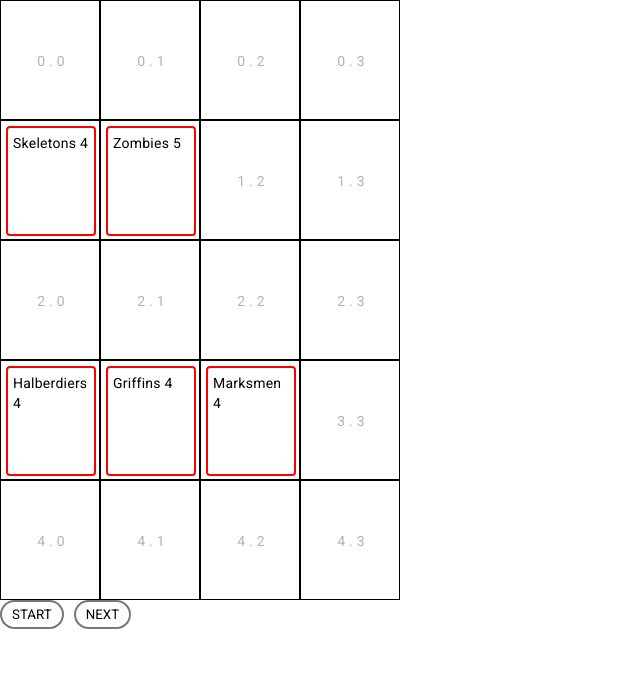
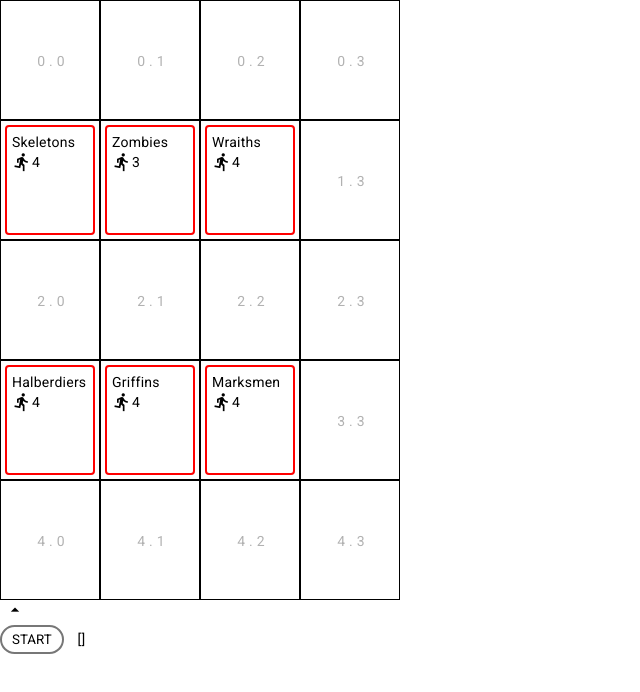
Before and after one commit to zedero/homm3-battle-ai, an Angular app: page / in a window 1280 px wide. Shown: the top 692 px of the page, without its empty margins (0-640 px from the left). Built offline with nearby package versions, Linux system fonts and the light colour scheme.

Commit message:
add icons

```diff
--- a/src/app/app.module.ts
+++ b/src/app/app.module.ts
@@ -26,6 +26,7 @@ import { BattleBoardComponent } from './components/battle-board/battle-board.com
 import { CardComponent } from './components/card/card.component';
 import { LineComponent } from './components/line/line.component';
 import {CdkDrag} from "@angular/cdk/drag-drop";
+import {DefaultIfNullPipe} from "./services/defaultIfNull";
 
 @NgModule({
   declarations: [
@@ -58,6 +59,7 @@ import {CdkDrag} from "@angular/cdk/drag-drop";
         MatTooltipModule,
         MatIconModule,
         CdkDrag,
+        DefaultIfNullPipe,
     ],
   providers: [],
   bootstrap: [AppComponent]
--- a/src/app/components/battle-board/battle-board.component.html
+++ b/src/app/components/battle-board/battle-board.component.html
@@ -23,7 +23,11 @@
       <ng-container *ngIf="isCardPresent(row, cell)">
         <app-card
           [card]="getCard(row, cell)"
+          [highlighted]="highlightedUnits$ | async | defaultIfNull: []"
+          [state]="state$ | async | defaultIfNull: 'IDLE'"
           (move)="moveCard($event)"
+          (useCard)="useCard($event)"
+          (deleteCard)="removeCardFromGame($event)"
         ></app-card>
       </ng-container>
     </div>
@@ -34,5 +38,13 @@
   ></app-line>
 </div>
 
-<button (click)="state.transition('START')">START</button>
-<button (click)="nextMove()">NEXT</button>
+<button
+  *ngIf="state$.value === 'IDLE'"
+  (click)="state.transition('START')"
+>START</button>
+<button
+  *ngIf="state$.value !== 'IDLE'"
+  (click)="nextMove()"
+>NEXT</button>
+
+{{highlightedUnits$ | async | json}}
--- a/src/app/components/battle-board/battle-board.component.ts
+++ b/src/app/components/battle-board/battle-board.component.ts
@@ -25,6 +25,7 @@ export type GameState = {
 })
 export class BattleBoardComponent  implements OnInit {
   public state$: BehaviorSubject<string>;
+  public highlightedUnits$: BehaviorSubject<string[]> = new BehaviorSubject<string[]>([]);
   public state: StateService;
 
 
@@ -34,8 +35,8 @@ export class BattleBoardComponent  implements OnInit {
   }
 
   moveLine: Line = {
-    source:  {x: 0, y: 0},
-    target:  {x: 0, y: 0},
+    source:  {x: -1, y: -1},
+    target:  {x: -1, y: -1},
   }
 
   turnState: GameState = {
@@ -71,7 +72,7 @@ export class BattleBoardComponent  implements OnInit {
     }
   },{
     tier: TIER.BRONZE,
-    initiative: 5,
+    initiative: 3,
     name: 'Zombies',
     type: TYPE.MELEE,
     canTeleport: false,
@@ -79,6 +80,17 @@ export class BattleBoardComponent  implements OnInit {
     position: {
       row: 1,
       cell: 1
+    }
+  },{
+    tier: TIER.BRONZE,
+    initiative: 4,
+    name: 'Wraiths',
+    type: TYPE.MELEE,
+    canTeleport: false,
+    isEnemy: true,
+    position: {
+      row: 1,
+      cell: 2
     }
   },{
     tier: TIER.BRONZE,
@@ -136,10 +148,20 @@ export class BattleBoardComponent  implements OnInit {
     );
 
     this.state$.subscribe((state) => {
+      if (state === 'IDLE') {
+        this.highlightedUnits$.next([]);
+      }
+      if (state === 'PLAYER.END') {
+        this.state.transition('NEXT_UNIT')
+      }
+      if (state === 'ROUND_END') {
+        console.log('@@ END OF THE ROUND, ASK FOR AN OTHER ROUND')
+        this.state.transition('IDLE');
+      }
       if (state === 'START') {
         this.startBattle();
       }
-      if (state === 'BATTLE') {
+      if (state === 'NEXT_UNIT') {
         this.nextMove();
       }
     });
@@ -178,12 +200,18 @@ export class BattleBoardComponent  implements OnInit {
   }
 
   public moveCard(movedCard: MoveCard) {
+    // console.log('! MOVE', movedCard.card.name, movedCard.position.row, movedCard.position.cell)
     const card = this.placedCards.find(card => card.name === movedCard.card.name);
     if (!card) {
       return;
     }
     card.position.row = movedCard.position.row;
     card.position.cell = movedCard.position.cell;
+  }
+
+  public useCard(useCard: Card) {
+    this.removeCardFromQueue(useCard);
+    this.state.transition('PLAYER.END');
   }
 
 
@@ -195,8 +223,7 @@ export class BattleBoardComponent  implements OnInit {
       isPlayerTurn: true,
       cardQueue: battleCards
     }
-    // this.test(battleCards);
-    this.state.transition('BATTLE');
+    this.state.transition('NEXT_UNIT');
   }
 
   getNextHighestInitiative(cards: Card[]) {
@@ -204,10 +231,20 @@ export class BattleBoardComponent  implements OnInit {
     return Array.from(initiatives).sort().reverse()[0];
   }
 
+  removeCardFromQueue = (cardToRemove: Card) => {
+    console.log('@@', cardToRemove.name)
+    this.turnState.cardQueue = this.turnState.cardQueue.filter((card: Card) => card.name !== cardToRemove.name);
+  }
 
   nextMove() {
+    this.highlightedUnits$.next([]);
+
+    this.moveLine = {
+      source:  {x: -1, y: -1},
+      target:  {x: -1, y: -1},
+    };
     if (this.turnState.cardQueue.length === 0) {
-      console.log('Game Over');
+      this.state.transition('ROUND_END');
       return
     }
 
@@ -215,6 +252,23 @@ export class BattleBoardComponent  implements OnInit {
     const removeCardFromQueue = (cardToRemove: Card) => {
       console.log('@@', cardToRemove.name)
       this.turnState.cardQueue = this.turnState.cardQueue.filter((card: Card) => card.name !== cardToRemove.name);
+    }
+
+    const moveEnemyCard = (card: Card) => {
+      removeCardFromQueue(card);
+      const row = Math.floor(Math.random() * 4)
+      const cell = Math.floor(Math.random() * 4)
+      this.moveLine = {
+        source: {x: card.position.cell, y: card.position.row},
+        target: {x: cell, y: row},
+      }
+      this.moveCard({
+        card,
+        position: {
+          row,
+          cell
+        }
+      })
     }
 
 
@@ -225,10 +279,14 @@ export class BattleBoardComponent  implements OnInit {
     if (this.turnState.isPlayerTurn && !!possibleCards.filter((card: Card) => {
       return !card.isEnemy
     }).length) {
-      this.state.transition('PLAYER');
-      removeCardFromQueue(possibleCards.filter((card: Card) => {
+      this.state.transition('PLAYER.TURN');
+      // removeCardFromQueue(possibleCards.filter((card: Card) => {
+      //   return !card.isEnemy
+      // })[0]);
+      const possibleUnits = possibleCards.filter((card: Card) => {
         return !card.isEnemy
-      })[0]);
+      });
+      this.highlightedUnits$.next(possibleUnits ? possibleUnits.map((unit) => unit.name) : [])
     } else if (!!possibleCards.filter((card: Card) => {
       return card.isEnemy
     }).length) {
@@ -236,16 +294,16 @@ export class BattleBoardComponent  implements OnInit {
         return card.isEnemy
       })[0]
       this.state.transition('ENEMY');
-      removeCardFromQueue(card);
-      this.moveLine = {
-        source: {x: card.position.cell, y: card.position.row},
-        target: {x: Math.floor(Math.random() * 4), y: Math.floor(Math.random() * 4)},
-      }
+      moveEnemyCard(card);
     } else {
-      this.state.transition('PLAYER');
+      this.state.transition('PLAYER.TURN');
       removeCardFromQueue(possibleCards.filter((card: Card) => {
         return !card.isEnemy
       })[0]);
+      const possibleUnits = possibleCards.filter((card: Card) => {
+        return !card.isEnemy
+      });
+      this.highlightedUnits$.next(possibleUnits ? possibleUnits.map((unit) => unit.name) : [])
     }
 
     this.turnState.isPlayerTurn = !this.turnState.isPlayerTurn;
@@ -275,17 +333,7 @@ export class BattleBoardComponent  implements OnInit {
   }
 
 
-  test(battleCards: any) {
-    const source = battleCards.find((unit: any) => !unit.isEnemy);
-    const target = battleCards.find((unit: any) => unit.isEnemy);
-    if (!source || !target) {
-      return;
-    }
-    this.moveLine = {
-      source: {x: source.position.cell, y: source.position.row},
-      target: {x: target.position.cell, y: target.position.row},
-    }
-  }
+
 
   removeCardFromGame = (cardToRemove: Card) => {
     console.log('@@', cardToRemove.name)
--- a/src/app/components/card/card.component.html
+++ b/src/app/components/card/card.component.html
@@ -1,8 +1,45 @@
-<div class="card" cdkDrag (cdkDragEnded)="snap($event)">
+<!--cdkDragDisabled="{{!isHighlighted}}"-->
+<div class="card" cdkDrag (cdkDragEnded)="snap($event)"
+[class.isHighlighted]="isHighlighted"
+>
   <span class="name">
     {{ _card.name }}
   </span>
-  <span class="initiative">
+  <div class="initiative">
+    <mat-icon
+      aria-hidden="false"
+      aria-label="Initiative"
+      fontIcon="directions_run">
+    </mat-icon>
     {{ _card.initiative }}
-  </span>
+  </div>
+<!--  <button-->
+<!--    *ngIf="isHighlighted"-->
+<!--    (click)="use()"-->
+<!--  >-->
+<!--    use-->
+<!--  </button>-->
+<!--  <button-->
+<!--    *ngIf="state !== 'IDLE'"-->
+<!--  (click)="delete()"-->
+<!--  >-->
+<!--    Del-->
+<!--  </button>-->
+  <div class="card_toolbar">
+    <mat-icon
+      *ngIf="isHighlighted"
+      (click)="use()"
+      aria-hidden="false"
+      aria-label="Use card"
+      fontIcon="check_circle">
+    </mat-icon>
+    <mat-icon
+      *ngIf="state !== 'IDLE'"
+      (click)="delete()"
+      aria-hidden="false"
+      aria-label="Delete card"
+      fontIcon="delete">
+    </mat-icon>
+  </div>
+
 </div>
--- a/src/app/components/card/card.component.scss
+++ b/src/app/components/card/card.component.scss
@@ -7,11 +7,19 @@
 .card {
   height: 110px;
   width: 90px;
-  margin: 5px;
+  margin: 4px;
   padding: 5px;
   border: 2px solid red;
   border-radius: 4px;
   background: white;
+
+  mat-icon {
+    margin: 0;
+  }
+
+  &.isHighlighted {
+    border-color: blue;
+  }
 
   .name {
     user-select: none;
@@ -19,5 +27,11 @@
 
   .initiative {
     user-select: none;
+    display: flex;
+  }
+
+  &_toolbar {
+    display: flex;
+    justify-content: space-between;
   }
 }
--- a/src/app/components/card/card.component.ts
+++ b/src/app/components/card/card.component.ts
@@ -16,14 +16,28 @@ export type MoveCard = {
 })
 export class CardComponent implements OnChanges {
   @Input() public card!: Card | undefined;
+  @Input() public highlighted!: string[];
+  @Input() public state!: string;
   @Output() public move = new EventEmitter<MoveCard>();
+  @Output() public deleteCard = new EventEmitter<Card>();
+  @Output() public useCard = new EventEmitter<Card>();
   protected _card!: Card;
+
+  isHighlighted = false;
 
   ngOnChanges(changes: SimpleChanges) {
     if (changes['card'] ) {
       if ( this.card ) {
         this._card = this.card;
       }
+    }
+    if (changes['highlighted'] ) {
+      this.isHighlighted = false;
+      this.highlighted.forEach((unit) => {
+        if (unit === this._card.name) {
+          this.isHighlighted = true;
+        }
+      })
     }
   }
 
@@ -43,5 +57,12 @@ export class CardComponent implements OnChanges {
     this.move.emit({card: this._card, position: {row: pos[0], cell: pos[1]}})
   }
 
+  delete() {
+    this.deleteCard.emit(this._card);
+  }
+
+  use() {
+    this.useCard.emit(this._card);
+  }
 
 }
--- a/src/app/components/line/line.component.html
+++ b/src/app/components/line/line.component.html
@@ -4,3 +4,12 @@
 [style.width.px]="length"
 [style.rotate]="orientation + 'deg'"
 >
+<mat-icon
+  aria-hidden="false"
+  aria-label="Initiative"
+  fontIcon="arrow_drop_up">
+</mat-icon>
+<div
+  [style.top.px]="top - 60 "
+  [style.left.px]="left - 50"
+  class="card"></div>
--- a/src/app/components/line/line.component.scss
+++ b/src/app/components/line/line.component.scss
@@ -17,6 +17,7 @@ hr {
   animation: linearGradientMove .3s infinite linear;
   border: none;
   height: $width;
+  pointer-events: none;
 }
 
 @keyframes linearGradientMove {
@@ -24,3 +25,14 @@ hr {
     background-position: $length 0, -$length 100%, 0 -$length, 100% $length;
   }
 }
+
+.card {
+  position: absolute;
+  height: 110px;
+  width: 90px;
+  margin: 5px;
+  padding: 5px;
+  border: 2px dashed grey;
+  border-radius: 4px;
+  background: white;
+}
--- /dev/null
+++ b/src/app/services/defaultIfNull.ts
@@ -0,0 +1,14 @@
+import { Pipe, PipeTransform } from '@angular/core';
+
+/*
+ * Returns the value or a default value
+ */
+@Pipe({ name: 'defaultIfNull', standalone: true })
+export class DefaultIfNullPipe implements PipeTransform {
+  transform<ValueType, DefaultValueType>(value: ValueType, defaultValue: DefaultValueType): NonNullable<ValueType> | DefaultValueType {
+    if (value === null) {
+      return defaultValue;
+    }
+    return value as NonNullable<ValueType>;
+  }
+}
--- a/src/app/services/state.service.ts
+++ b/src/app/services/state.service.ts
@@ -13,7 +13,7 @@ export class StateService {
   }
 
   public transition(newState: string) {
-    console.log('NEW STATE: ', newState)
+    console.log('CURRENT STATE: ', newState, this.state)
     this.state.next(newState);
   }
 
```
